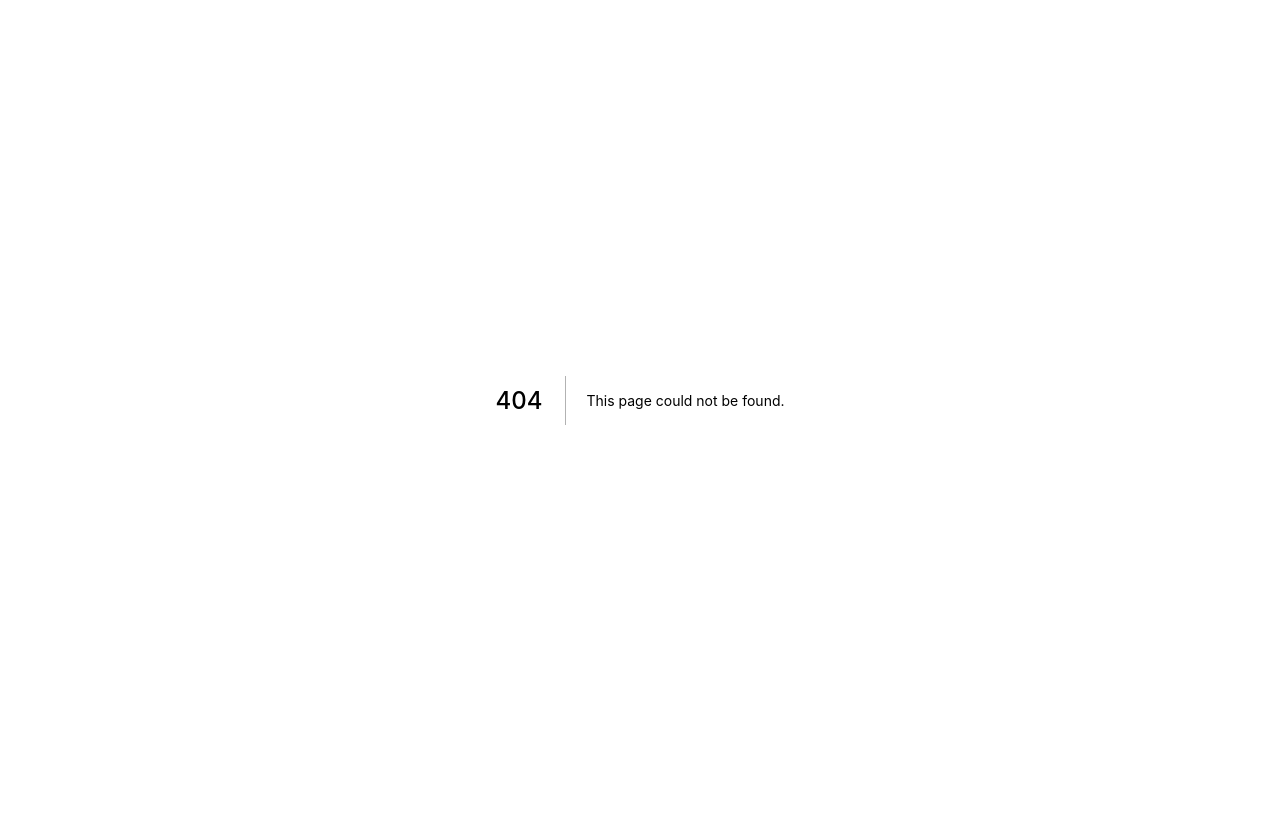
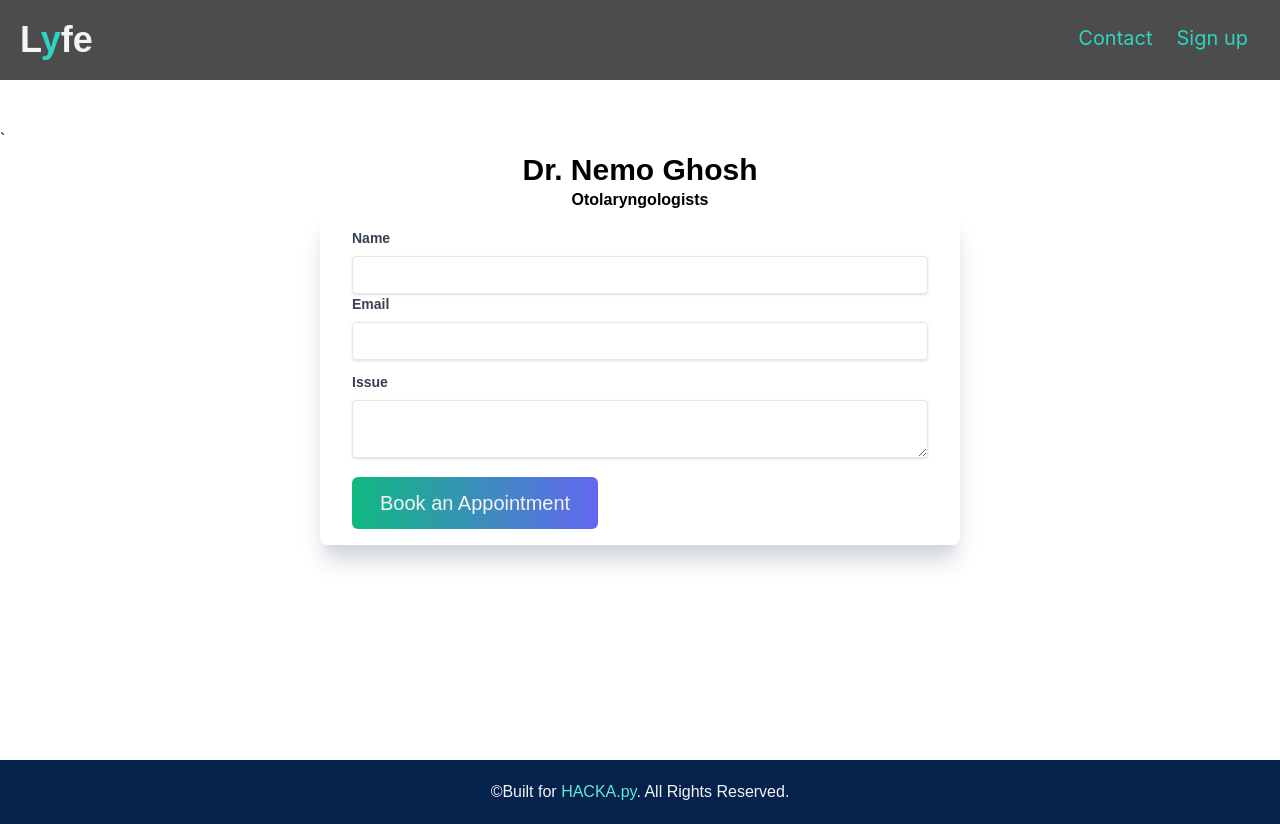
Before and after one commit to SpywarePersues/lyfe, a Next.js app: page /appointments/nemo in a window 1280 px wide. Before the commit this address had no page. Before the commit the page ends 800 px from the top, so only its background shows below. Built offline with nearby package versions, Linux system fonts and the light colour scheme; a web font is replaced by a local one.

Commit message:
Minor change in the appointments page

```diff
--- a/pages/appointments/doofenshmirtz.js
+++ b/pages/appointments/nemo.js
@@ -27,9 +27,9 @@ const Doofenshmirtz = () => {
         <ContainerBlock>
         <div className='py-32 font-Finlandica h-[95vh]'>
             <Head>
-                <title>Lyfe | Doofenshmirtz</title>
+                <title>Lyfe | Nemo</title>
             </Head>`
-            <h1 className='text-3xl text-center font-bold'>Dr. Doofenshmirtz</h1>
+            <h1 className='text-3xl text-center font-bold'>Dr. Nemo Ghosh</h1>
             <p className='text-base text-center font-bold'>Otolaryngologists</p>
             <form ref={form} onSubmit={sendEmail} className="bg-white shadow-xl mx-auto py-4 px-8 shadow-gray-300 w-6/12 rounded-lg mb-4">
                 <label className='block text-gray-700 text-sm font-bold mb-2'>Name</label>
```
